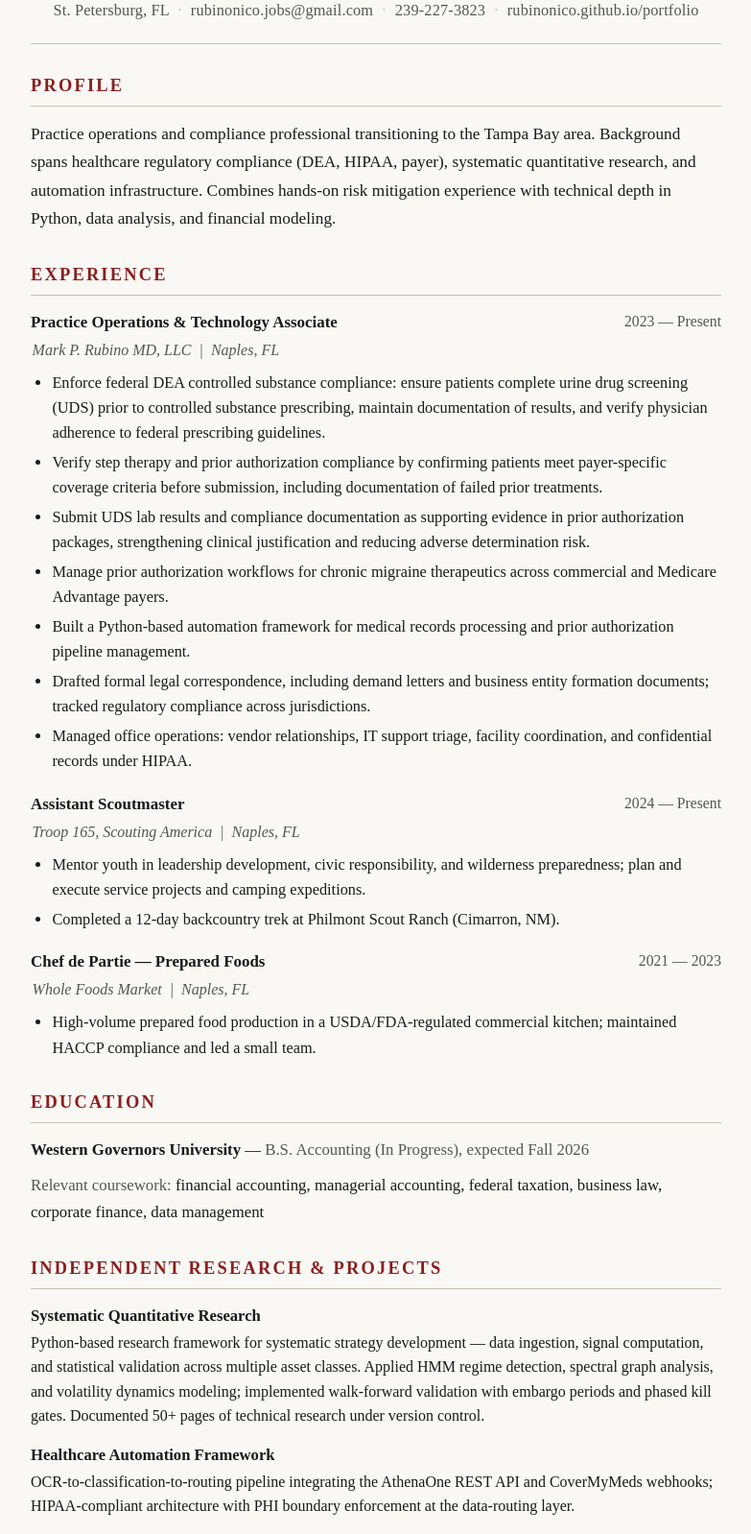
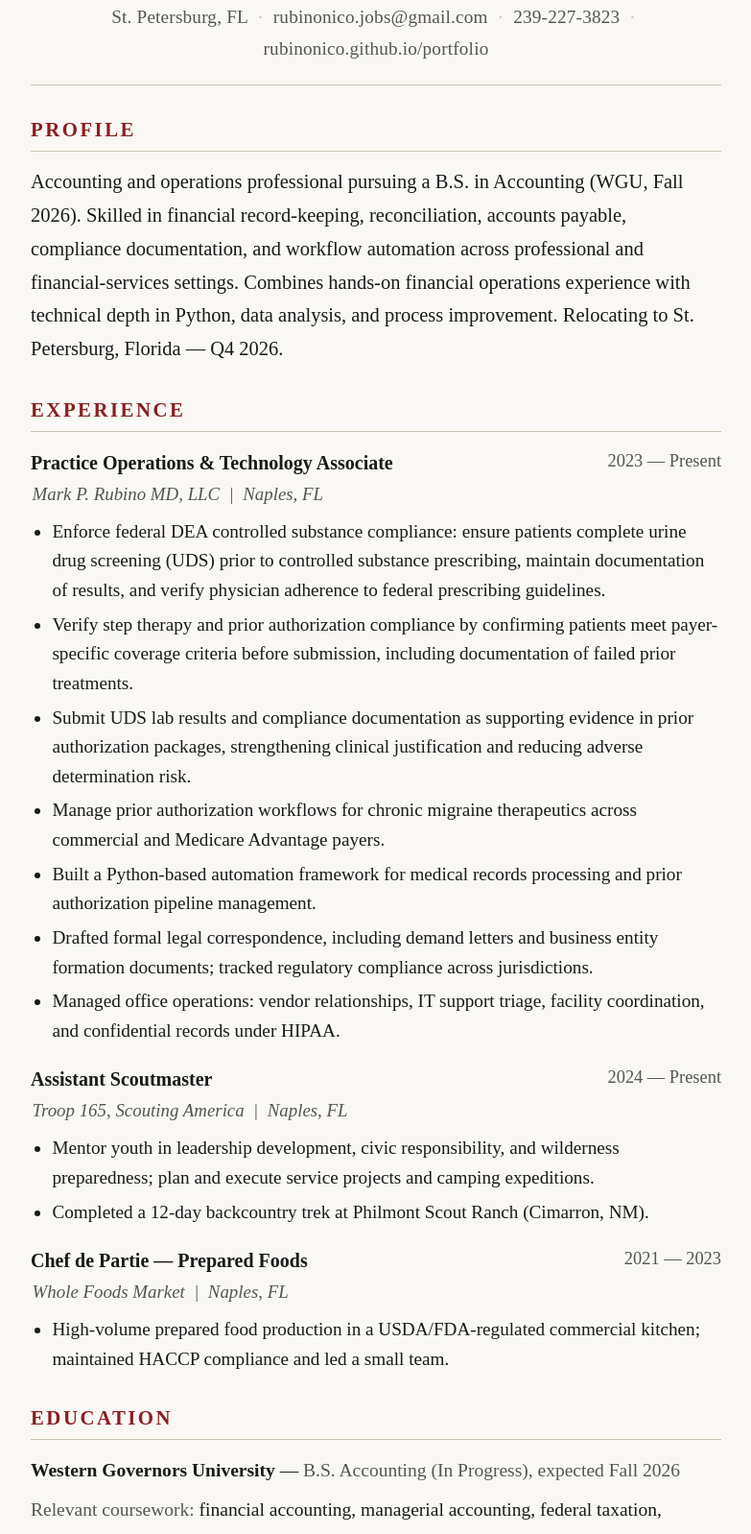
Before and after one commit to rubinonico/portfolio, a plain HTML site: page index.html in a window 1280 px wide. Shown: the part 122-1720 px from the top of the page at 96% size, without its empty margins (248-1031 px from the left). Drawn offline with Linux system fonts and the light colour scheme.

Commit message:
Increase text size ~2.5-3pt across all sections; refocus profile toward accounting/finance, drop healthcare framing

```diff
--- a/index.html
+++ b/index.html
@@ -36,14 +36,14 @@
   }
 
   h1 {
-    font-size: 2.4rem;
+    font-size: 2.6rem;
     font-weight: 700;
     letter-spacing: 0.02em;
     margin-bottom: 0.35rem;
   }
 
   .contact {
-    font-size: 1.02rem;
+    font-size: 1.2rem;
     color: var(--muted);
     letter-spacing: 0.01em;
   }
@@ -58,7 +58,7 @@
   section { margin: 1.75rem 0; }
 
   h2 {
-    font-size: 1.15rem;
+    font-size: 1.3rem;
     font-weight: 600;
     text-transform: uppercase;
     letter-spacing: 0.12em;
@@ -72,41 +72,41 @@
   .entry { margin-bottom: 1.1rem; }
 
   .entry .role {
-    font-size: 1.06rem;
+    font-size: 1.25rem;
     font-weight: 700;
     color: var(--ink);
   }
 
   .entry .org-line {
-    font-size: 1rem;
+    font-size: 1.18rem;
     color: var(--muted);
     font-style: italic;
     margin-left: 0.1rem;
   }
 
   .entry .date {
-    font-size: 0.98rem;
+    font-size: 1.15rem;
     color: var(--muted);
     float: right;
   }
 
   .entry ul { list-style: disc; margin: 0.5rem 0 0.4rem 1.4rem; }
   .entry li {
-    font-size: 1.02rem;
+    font-size: 1.2rem;
     line-height: 1.6;
     margin-bottom: 0.3rem;
   }
 
   /* Education */
-  .edu { font-size: 1.05rem; margin-bottom: 0.5rem; }
+  .edu { font-size: 1.22rem; margin-bottom: 0.5rem; }
   .edu .school { font-weight: 700; }
   .edu .detail { color: var(--muted); }
 
   /* Projects */
   .project { margin-bottom: 0.9rem; }
-  .project .name { font-size: 1.04rem; font-weight: 700; }
+  .project .name { font-size: 1.22rem; font-weight: 700; }
   .project .desc {
-    font-size: 1rem;
+    font-size: 1.18rem;
     color: var(--ink);
     margin-left: 0;
     line-height: 1.6;
@@ -115,19 +115,19 @@
   /* Skills */
   .skill-block { margin-bottom: 0.7rem; }
   .skill-block .cat {
-    font-size: 1rem;
+    font-size: 1.18rem;
     font-weight: 600;
     color: var(--accent);
   }
   .skill-block .items {
-    font-size: 1.02rem;
+    font-size: 1.2rem;
     color: var(--ink);
     margin-top: 0.2rem;
   }
 
   /* Certifications */
   .cert {
-    font-size: 1.02rem;
+    font-size: 1.2rem;
     margin-bottom: 0.45rem;
   }
 
@@ -137,16 +137,16 @@
     padding-top: 1rem;
     border-top: 1.5px solid var(--rule);
     text-align: center;
-    font-size: 0.95rem;
+    font-size: 1.1rem;
     color: var(--muted);
     font-style: italic;
   }
 
   /* Responsive */
   @media (max-width: 600px) {
-    h1 { font-size: 2rem; }
+    h1 { font-size: 2.2rem; }
     .entry .date { float: none; display: block; }
-    .contact { font-size: 0.95rem; }
+    .contact { font-size: 1.1rem; }
   }
 </style>
 </head>
@@ -168,12 +168,13 @@
 
   <section>
     <h2>Profile</h2>
-    <p style="font-size:1.08rem; line-height:1.7;">
-      Practice operations and compliance professional transitioning to the Tampa Bay
-      area. Background spans healthcare regulatory compliance (DEA, HIPAA, payer),
-      systematic quantitative research, and automation infrastructure. Combines hands-on
-      risk mitigation experience with technical depth in Python, data analysis, and
-      financial modeling.
+    <p style="font-size:1.28rem; line-height:1.7;">
+      Accounting and operations professional pursuing a B.S. in Accounting (WGU, Fall
+      2026). Skilled in financial record-keeping, reconciliation, accounts payable,
+      compliance documentation, and workflow automation across professional and
+      financial-services settings. Combines hands-on financial operations experience
+      with technical depth in Python, data analysis, and process improvement.
+      Relocating to St. Petersburg, Florida — Q4 2026.
     </p>
   </section>
 
```
